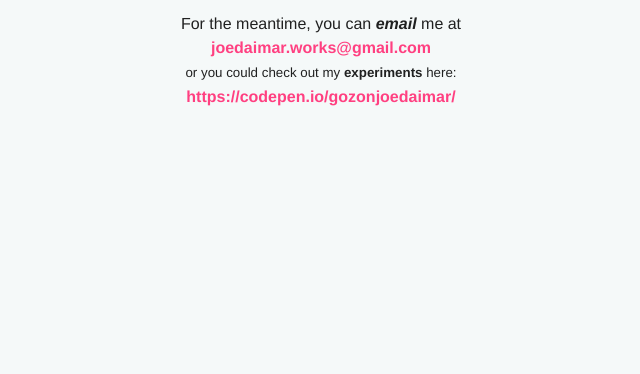
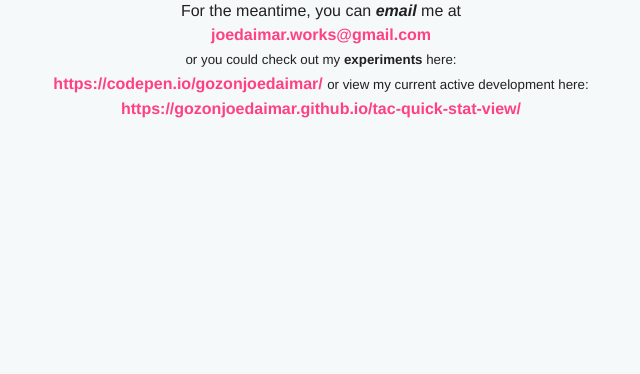
Before and after one commit to gozonjoedaimar/gozonjoedaimar.github.io, a plain HTML site: page index.html in a window 1280 px wide. Shown: the part 426-800 px from the top of the page, without its empty margins (319-959 px from the left). Drawn offline with nearby package versions, Linux system fonts and the light colour scheme.

Commit message:
updated links

```diff
--- a/index.html
+++ b/index.html
@@ -70,7 +70,9 @@
 		<p class="info-content">For the meantime, you can <i><strong>email</strong></i> me at <br />
 		<a href="mailto:joedaimar.works@gmail.com" class="plain"><strong>joedaimar.works@gmail.com</strong></a><br />
 		<small>or you could check out my <strong>experiments</strong> here:</small><br />
-		<a href="https://codepen.io/gozonjoedaimar/" class="plain"><strong>https://codepen.io/gozonjoedaimar/</strong></a></p>
+		<a href="https://codepen.io/gozonjoedaimar/" class="plain"><strong>https://codepen.io/gozonjoedaimar/</strong></a>
+		<small>or view my current active development here:</small><br />
+		<a href="/tac-quick-stat-view" class="plain"><strong>https://gozonjoedaimar.github.io/tac-quick-stat-view/</strong></a></p>
 		<div class="google-ads" style="height: 80px;">&nbsp;</div>
 	</div>
 </div>
```
